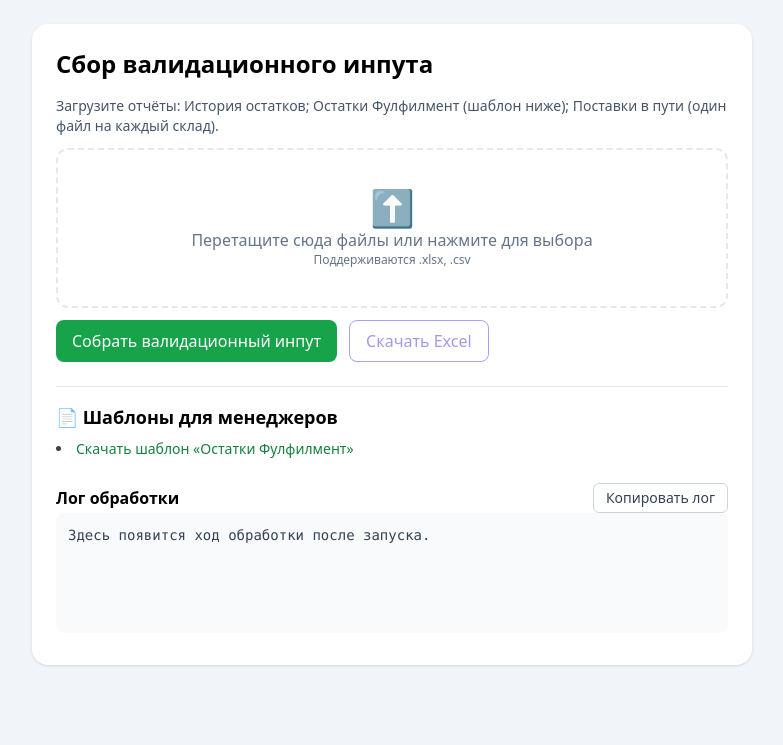
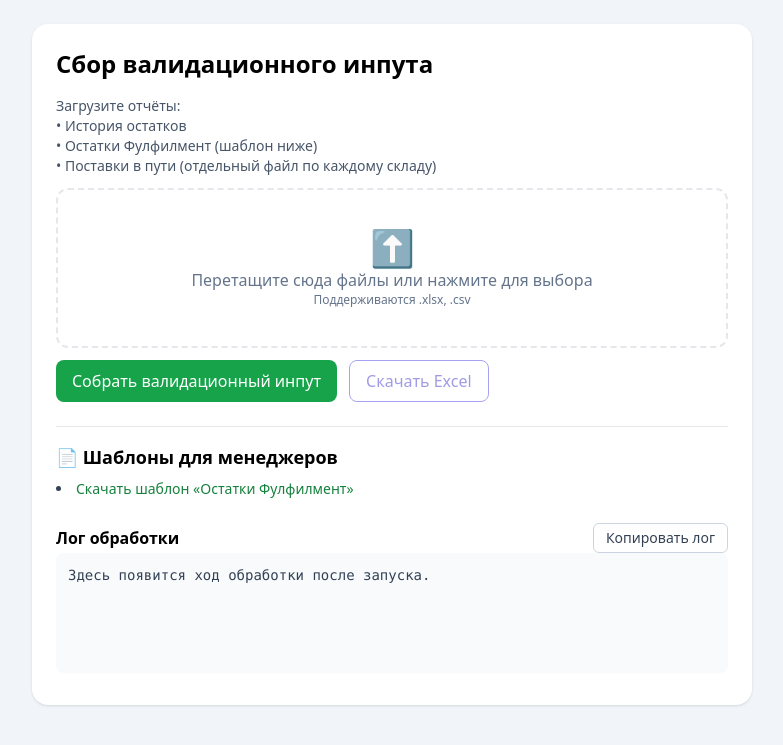
Before and after one commit to orenvlad-ai/wb-order-engine-replenishment, a FastAPI app: page / in a window 1280 px wide. Shown: the top 745 px of the page, without its empty margins (248-1031 px from the left). Run offline with FastAPI, Linux system fonts and the light colour scheme; some libraries are stand-ins or nearby versions.

Commit message:
UI: подсказка оформлена в столбик — список отчётов под заголовком

```diff
--- a/server/templates/index.html
+++ b/server/templates/index.html
@@ -11,9 +11,10 @@
     <div class="bg-white shadow rounded-2xl p-6" x-data="ui()">
       <h1 class="text-2xl font-bold mb-4">Сбор валидационного инпута</h1>
       <p class="text-slate-600 text-sm mb-3">
-        Загрузите отчёты: <span class="font-medium">История остатков</span>;
-        <span class="font-medium">Остатки Фулфилмент</span> (шаблон ниже);
-        <span class="font-medium">Поставки в пути</span> (один файл на каждый склад).
+        Загрузите отчёты:
+        <br>• <span class="font-medium">История остатков</span>
+        <br>• <span class="font-medium">Остатки Фулфилмент</span> (шаблон ниже)
+        <br>• <span class="font-medium">Поставки в пути</span> (отдельный файл по каждому складу)
       </p>
       <form @submit.prevent="build()">
         <label for="files" class="flex flex-col items-center justify-center w-full h-40 border-2 border-dashed rounded-xl text-slate-500 mb-3"
```
